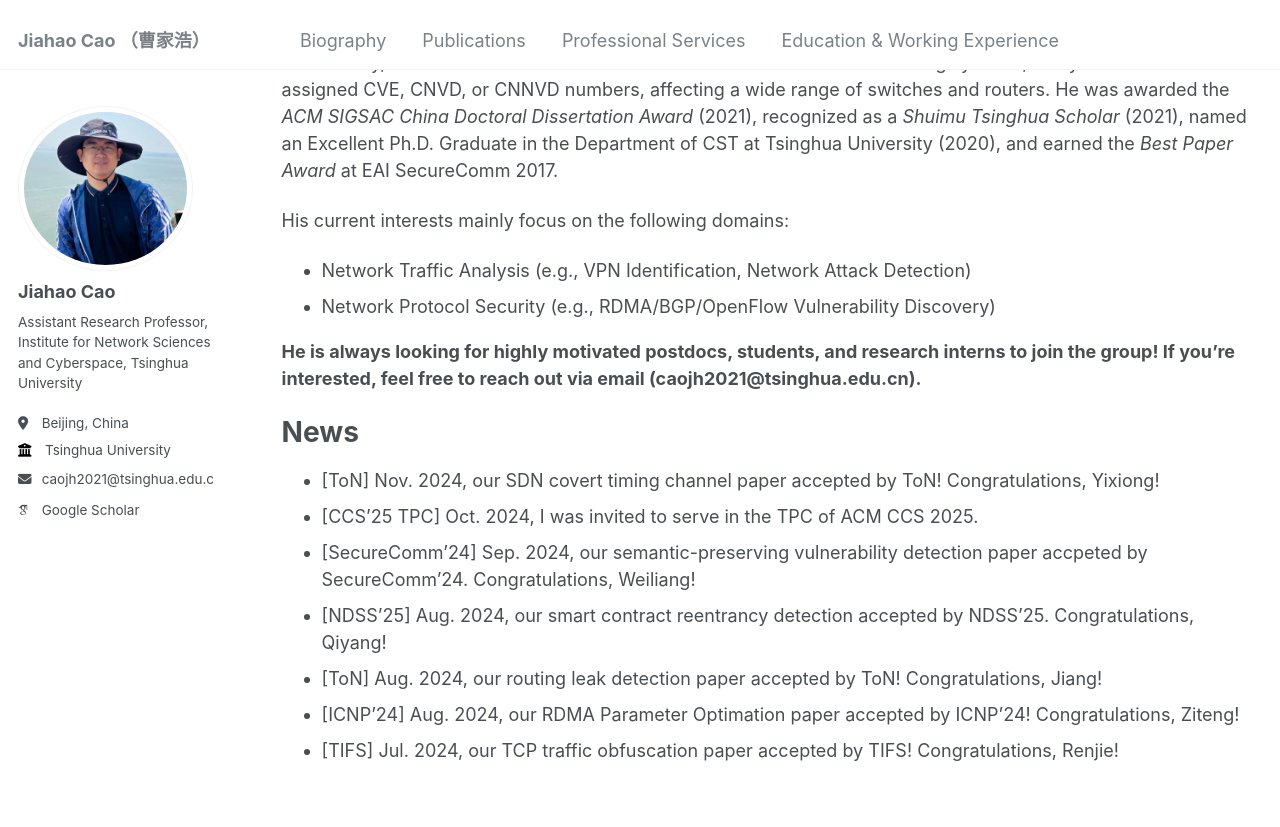
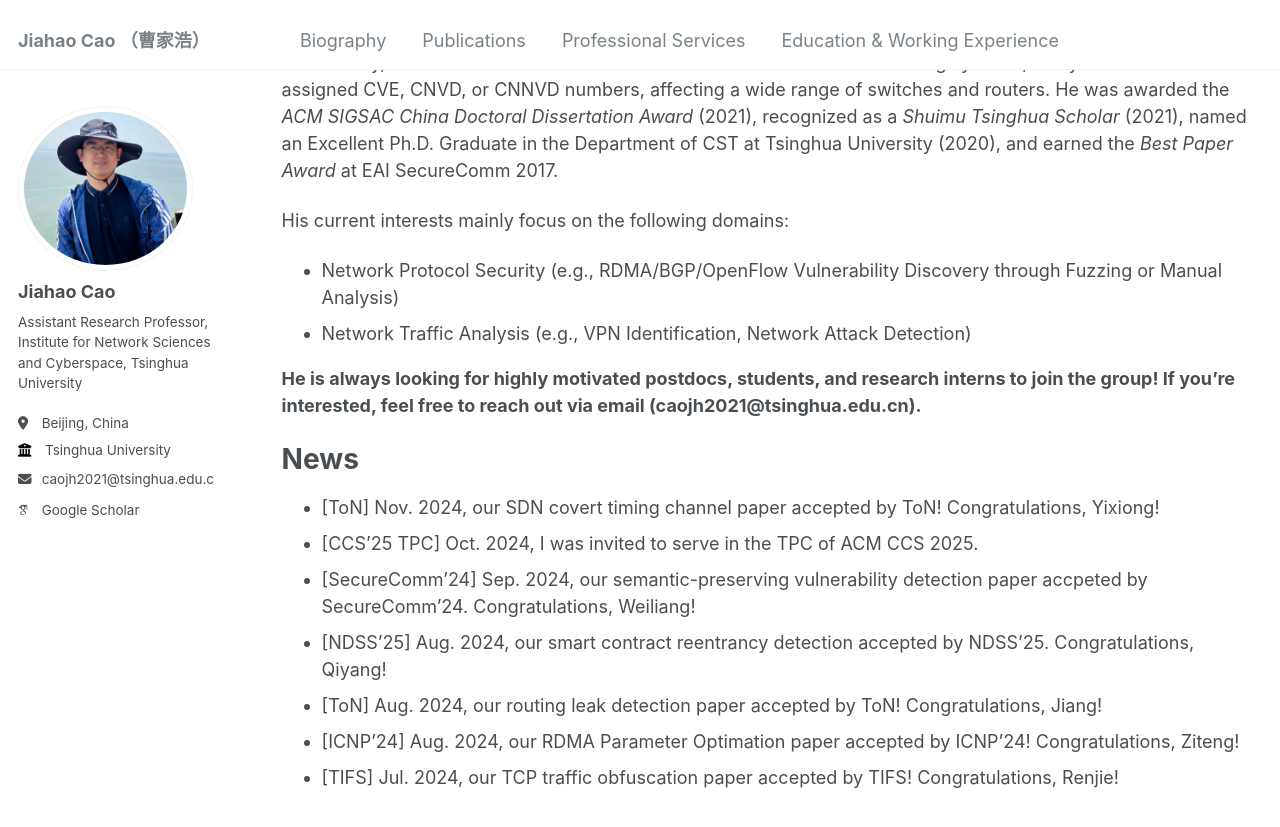
Before and after one commit to caojh15/caojh15.github.io, a Jekyll site: the page built from _pages/about.md, in a window 1280 px wide and 900 px high, scrolled down 370 px. Shown: the top 827 px of the window. Built offline with Jekyll 4.4.1, drawn with Linux system fonts in a browser that asks for light colours; some web fonts are replaced.

Commit message:
Update about.md

```diff
--- a/_pages/about.md
+++ b/_pages/about.md
@@ -13,8 +13,8 @@ Jiahao Cao is an Assistant Research Professor at the Institute for Network Scien
 He is broadly interested in security research related to networking protocols and systems. *He has published many papers in top-tier conferences and journals such as NDSS, ACM CCS, USENIX Security, INFOCOM, TIFS, ToN*. Additionally, he has discovered numerous vulnerabilities in various networking systems, many of which have been assigned CVE, CNVD, or CNNVD numbers, affecting a wide range of switches and routers. He was awarded the *ACM SIGSAC China Doctoral Dissertation Award* (2021), recognized as a *Shuimu Tsinghua Scholar* (2021), named an Excellent Ph.D. Graduate in the Department of CST at Tsinghua University (2020), and earned the *Best Paper Award* at EAI SecureComm 2017.
 
 His current interests mainly focus on the following domains:
+- Network Protocol Security (e.g., RDMA/BGP/OpenFlow Vulnerability Discovery through Fuzzing or Manual Analysis)
 - Network Traffic Analysis (e.g., VPN Identification, Network Attack Detection)
-- Network Protocol Security (e.g., RDMA/BGP/OpenFlow Vulnerability Discovery)
 
 **He is always looking for highly motivated postdocs, students, and research interns to join the group! If you're interested, feel free to reach out via email (caojh2021@tsinghua.edu.cn).**
 
```
